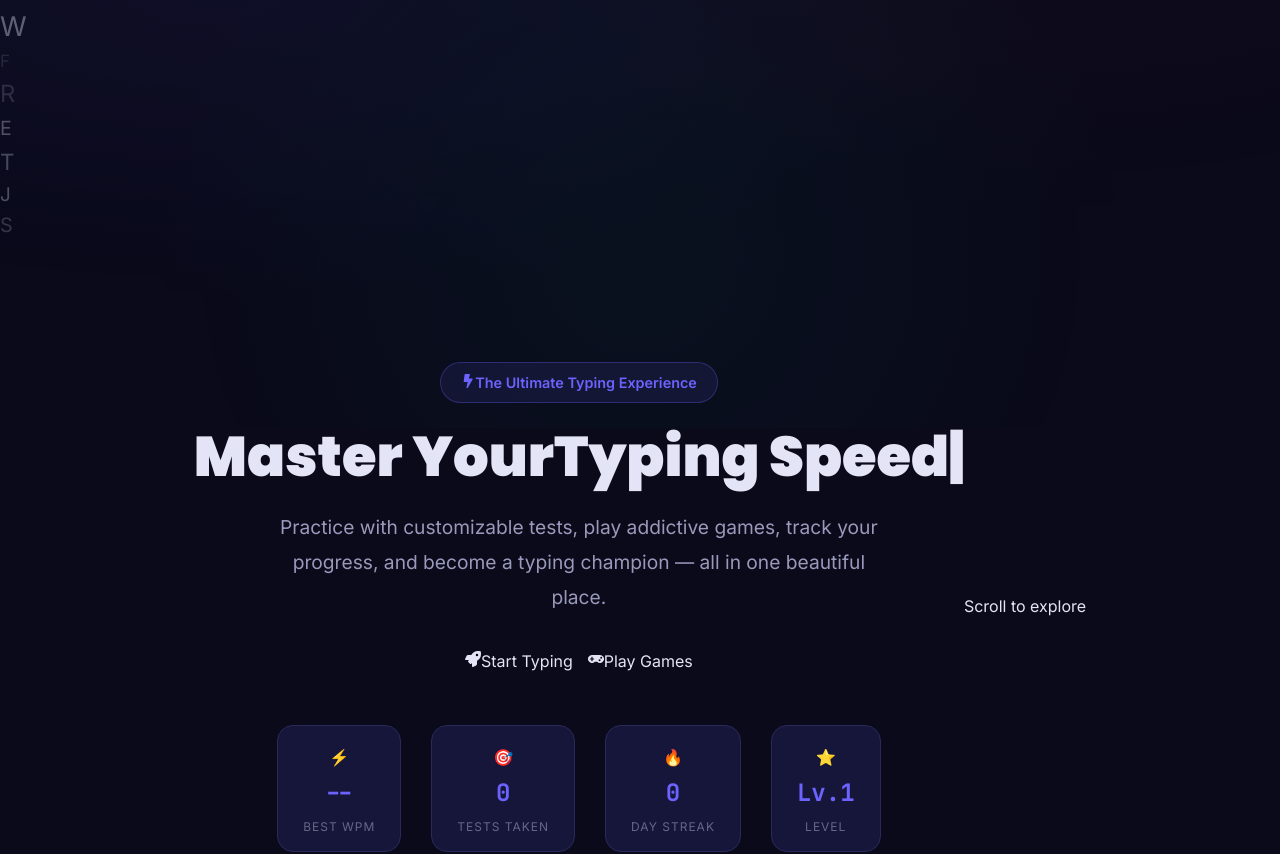
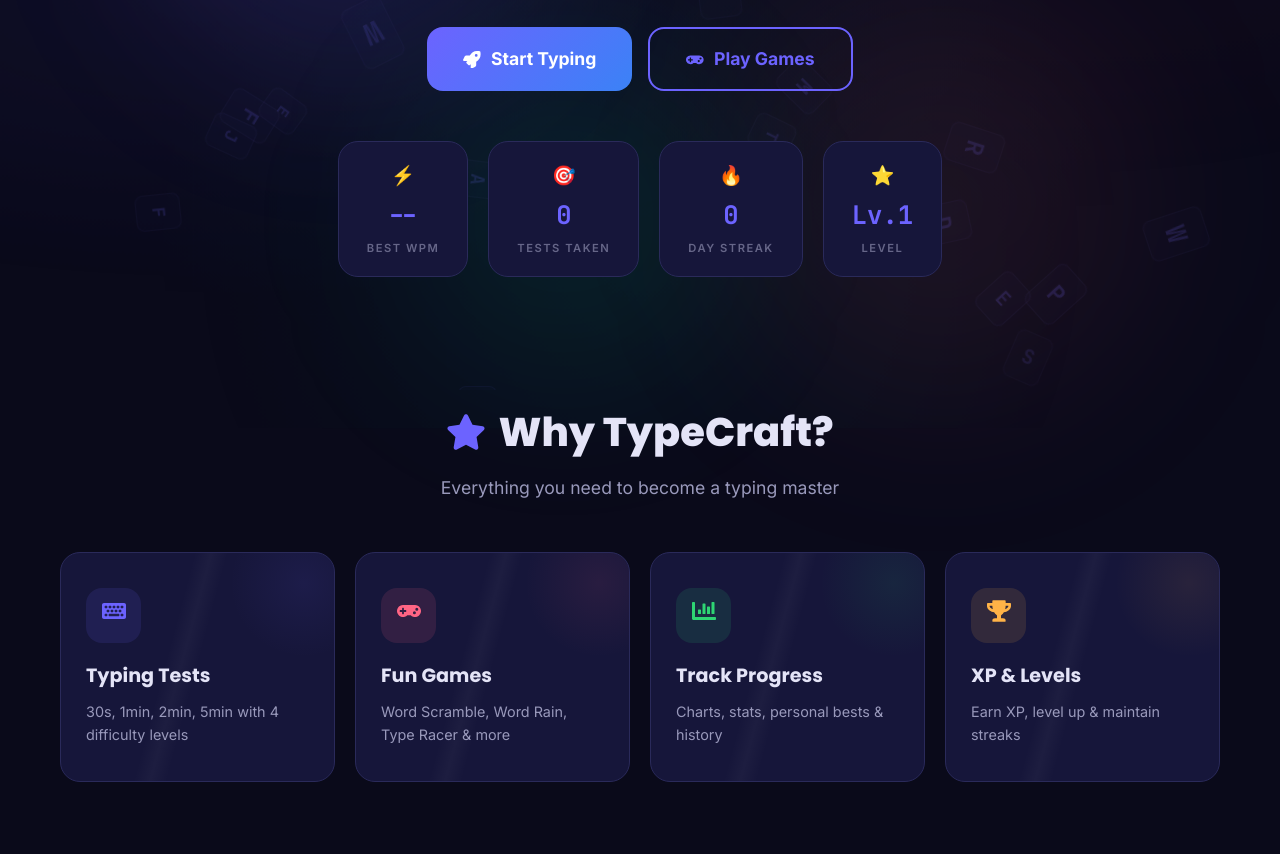
Before and after one commit to gomit32/typecraft, a React (Vite) app: page / in a window 1280 px wide. Shown: the part 410-1264 px from the top of the page. Built offline with nearby package versions, Linux system fonts and the light colour scheme.

Commit message:
Enhance Home page with animations and style updates
Added floating keys and glowing orbs animations to enhance visual effects. Updated hero section styles and improved responsiveness for various screen sizes.

```diff
--- a/src/pages/Home.css
+++ b/src/pages/Home.css
@@ -1,10 +1,98 @@
 .home {
   position: relative;
+  overflow: hidden;
 }
 
+/* ===== FLOATING KEYS ===== */
+.floating-keys-container {
+  position: fixed;
+  inset: 0;
+  pointer-events: none;
+  z-index: 0;
+  overflow: hidden;
+}
+
+.floating-key {
+  position: absolute;
+  bottom: -50px;
+  font-family: var(--font-mono);
+  font-weight: 700;
+  color: var(--accent-primary);
+  opacity: 0.15;
+  animation: floatUp linear forwards;
+  pointer-events: none;
+  padding: 8px 12px;
+  border: 1px solid rgba(108, 99, 255, 0.2);
+  border-radius: 8px;
+  background: rgba(108, 99, 255, 0.05);
+}
+
+@keyframes floatUp {
+  0% { transform: translateY(0) rotate(0deg); opacity: 0; }
+  10% { opacity: 0.2; }
+  90% { opacity: 0.1; }
+  100% { transform: translateY(-110vh) rotate(360deg); opacity: 0; }
+}
+
+/* ===== GLOWING ORBS ===== */
+.orb {
+  position: fixed;
+  border-radius: 50%;
+  filter: blur(80px);
+  pointer-events: none;
+  z-index: 0;
+}
+
+.orb-1 {
+  width: 400px;
+  height: 400px;
+  background: rgba(108, 99, 255, 0.12);
+  top: 10%;
+  left: 10%;
+  animation: orbFloat1 12s ease-in-out infinite;
+}
+
+.orb-2 {
+  width: 350px;
+  height: 350px;
+  background: rgba(255, 101, 132, 0.08);
+  top: 50%;
+  right: 10%;
+  animation: orbFloat2 15s ease-in-out infinite;
+}
+
+.orb-3 {
+  width: 300px;
+  height: 300px;
+  background: rgba(0, 212, 170, 0.08);
+  bottom: 10%;
+  left: 30%;
+  animation: orbFloat3 18s ease-in-out infinite;
+}
+
+@keyframes orbFloat1 {
+  0%, 100% { transform: translate(0, 0) scale(1); }
+  33% { transform: translate(50px, -30px) scale(1.1); }
+  66% { transform: translate(-30px, 50px) scale(0.9); }
+}
+
+@keyframes orbFloat2 {
+  0%, 100% { transform: translate(0, 0) scale(1); }
+  33% { transform: translate(-40px, 40px) scale(1.15); }
+  66% { transform: translate(60px, -20px) scale(0.85); }
+}
+
+@keyframes orbFloat3 {
+  0%, 100% { transform: translate(0, 0) scale(1); }
+  33% { transform: translate(30px, 60px) scale(1.05); }
+  66% { transform: translate(-50px, -30px) scale(0.95); }
+}
+
+/* ===== HERO ===== */
 .hero {
   min-height: calc(100vh - 70px);
   display: flex;
+  flex-direction: column;
   align-items: center;
   justify-content: center;
   text-align: center;
@@ -14,35 +102,69 @@
 }
 
 .hero-content {
-  max-width: 800px;
+  max-width: 850px;
+  transform: translate(var(--mx, 0), var(--my, 0));
+  transition: transform 0.3s ease;
 }
 
 .hero-badge {
-  display: inline-block;
-  padding: 8px 20px;
+  display: inline-flex;
+  align-items: center;
+  gap: 8px;
+  padding: 10px 24px;
   background: rgba(108, 99, 255, 0.1);
-  border: 1px solid rgba(108, 99, 255, 0.3);
-  border-radius: 24px;
-  color: #6c63ff;
+  border: 1px solid rgba(108, 99, 255, 0.25);
+  border-radius: 50px;
+  color: var(--accent-primary);
   font-size: 0.9rem;
   font-weight: 600;
-  margin-bottom: 20px;
+  margin-bottom: 25px;
+  animation: fadeInDown 0.6s ease both;
+}
+
+.badge-icon {
+  animation: pulse 2s ease infinite;
 }
 
 .hero-title {
-  font-family: 'Poppins', sans-serif;
-  font-size: 3.5rem;
+  font-family: var(--font-display);
+  font-size: 4.5rem;
   font-weight: 900;
-  line-height: 1.2;
+  line-height: 1.15;
   color: var(--text-primary);
   margin-bottom: 20px;
 }
 
-.hero-highlight {
-  background: linear-gradient(135deg, #6c63ff, #3b82f6);
+.title-line {
+  display: block;
+}
+
+.title-highlight {
+  display: block;
+  position: relative;
+}
+
+.gradient-text {
+  background: linear-gradient(135deg, #6c63ff, #3b82f6, #6c63ff);
+  background-size: 200% 200%;
   -webkit-background-clip: text;
   -webkit-text-fill-color: transparent;
   background-clip: text;
+  animation: gradientShift 4s ease infinite;
+}
+
+@keyframes gradientShift {
+  0%, 100% { background-position: 0% 50%; }
+  50% { background-position: 100% 50%; }
+}
+
+.title-cursor {
+  display: inline-block;
+  color: var(--accent-primary);
+  -webkit-text-fill-color: var(--accent-primary);
+  animation: blink 1s step-end infinite;
+  margin-left: 4px;
+  font-weight: 300;
 }
 
 .hero-subtitle {
@@ -55,66 +177,201 @@
   margin-right: auto;
 }
 
+/* Hero Buttons */
 .hero-actions {
   display: flex;
-  gap: 15px;
+  gap: 16px;
   justify-content: center;
   flex-wrap: wrap;
   margin-bottom: 50px;
 }
 
-.hero-btn {
+.hero-btn-primary {
+  position: relative;
   display: inline-flex;
   align-items: center;
-  gap: 8px;
-  padding: 14px 32px;
-  font-size: 1.05rem;
+  gap: 10px;
+  padding: 16px 36px;
+  background: var(--gradient-primary);
+  color: white;
+  border-radius: 16px;
+  font-size: 1.1rem;
+  font-weight: 700;
+  transition: all 0.3s ease;
+  overflow: hidden;
+  text-decoration: none;
 }
 
+.hero-btn-primary:hover {
+  transform: translateY(-3px);
+  box-shadow: 0 10px 40px rgba(108, 99, 255, 0.4);
+}
+
+.btn-glow {
+  position: absolute;
+  inset: 0;
+  background: linear-gradient(45deg, transparent, rgba(255,255,255,0.15), transparent);
+  transform: translateX(-100%);
+  transition: transform 0.5s ease;
+}
+
+.hero-btn-primary:hover .btn-glow {
+  transform: translateX(100%);
+}
+
+.hero-btn-secondary {
+  display: inline-flex;
+  align-items: center;
+  gap: 10px;
+  padding: 16px 36px;
+  background: transparent;
+  color: var(--accent-primary);
+  border: 2px solid var(--accent-primary);
+  border-radius: 16px;
+  font-size: 1.1rem;
+  font-weight: 700;
+  transition: all 0.3s ease;
+  text-decoration: none;
+}
+
+.hero-btn-secondary:hover {
+  background: var(--accent-primary);
+  color: white;
+  transform: translateY(-3px);
+  box-shadow: 0 10px 40px rgba(108, 99, 255, 0.3);
+}
+
+/* Hero Stats */
 .hero-stats {
   display: flex;
   justify-content: center;
-  gap: 30px;
+  gap: 20px;
   flex-wrap: wrap;
 }
 
 .hero-stat {
+  position: relative;
   display: flex;
   flex-direction: column;
   align-items: center;
   gap: 4px;
-  padding: 15px 25px;
+  padding: 18px 28px;
   background: var(--bg-card);
   border: 1px solid var(--border-color);
-  border-radius: 16px;
-  min-width: 100px;
+  border-radius: 20px;
+  min-width: 110px;
   transition: all 0.3s ease;
+  overflow: hidden;
 }
 
 .hero-stat:hover {
-  border-color: #6c63ff;
-  transform: translateY(-3px);
-  box-shadow: 0 0 20px rgba(108, 99, 255, 0.3);
+  border-color: var(--accent-primary);
+  transform: translateY(-5px);
+  box-shadow: 0 10px 30px rgba(108, 99, 255, 0.2);
 }
 
+.stat-glow {
+  position: absolute;
+  top: -50%;
+  left: -50%;
+  width: 200%;
+  height: 200%;
+  background: radial-gradient(circle, rgba(108, 99, 255, 0.05) 0%, transparent 60%);
+  opacity: 0;
+  transition: opacity 0.3s ease;
+}
+
+.hero-stat:hover .stat-glow { opacity: 1; }
+
+.hs-icon { font-size: 1.2rem; }
+
 .hs-value {
-  font-family: 'JetBrains Mono', monospace;
-  font-size: 1.5rem;
+  font-family: var(--font-mono);
+  font-size: 1.6rem;
   font-weight: 800;
-  color: #6c63ff;
+  color: var(--accent-primary);
+  position: relative;
+  z-index: 1;
 }
 
 .hs-label {
+  font-size: 0.7rem;
+  color: var(--text-muted);
+  text-transform: uppercase;
+  letter-spacing: 1.5px;
+  font-weight: 600;
+  position: relative;
+  z-index: 1;
+}
+
+/* Scroll Indicator */
+.scroll-indicator {
+  position: absolute;
+  bottom: 30px;
+  display: flex;
+  flex-direction: column;
+  align-items: center;
+  gap: 8px;
+  animation: fadeIn 1s ease 1s both;
+}
+
+.scroll-indicator span {
   font-size: 0.75rem;
   color: var(--text-muted);
+  letter-spacing: 2px;
   text-transform: uppercase;
-  letter-spacing: 1px;
 }
 
+.scroll-mouse {
+  width: 24px;
+  height: 38px;
+  border: 2px solid var(--text-muted);
+  border-radius: 12px;
+  display: flex;
+  justify-content: center;
+  padding-top: 6px;
+}
+
+.scroll-dot {
+  width: 4px;
+  height: 8px;
+  background: var(--accent-primary);
+  border-radius: 2px;
+  animation: scrollBounce 2s ease infinite;
+}
+
+@keyframes scrollBounce {
+  0%, 100% { transform: translateY(0); opacity: 1; }
+  50% { transform: translateY(12px); opacity: 0.3; }
+}
+
+/* ===== FEATURES ===== */
 .features {
   padding: 80px 0;
   position: relative;
   z-index: 1;
+}
+
+.features-title {
+  font-family: var(--font-display);
+  font-size: 2.5rem;
+  font-weight: 800;
+  color: var(--text-primary);
+  text-align: center;
+  margin-bottom: 10px;
+  display: flex;
+  align-items: center;
+  justify-content: center;
+  gap: 12px;
+}
+
+.ft-icon { color: var(--accent-primary); }
+
+.features-subtitle {
+  text-align: center;
+  color: var(--text-secondary);
+  font-size: 1.1rem;
+  margin-bottom: 50px;
 }
 
 .features-grid {
@@ -124,29 +381,73 @@
 }
 
 .feature-card {
+  position: relative;
   background: var(--bg-card);
   border: 1px solid var(--border-color);
-  border-radius: 16px;
-  padding: 30px;
+  border-radius: 20px;
+  padding: 35px 25px;
   text-decoration: none;
-  transition: all 0.3s ease;
-  position: relative;
+  transition: all 0.4s ease;
   overflow: hidden;
+  animation: fadeInUp 0.6s ease both;
 }
 
 .feature-card:hover {
-  border-color: #6c63ff;
-  transform: translateY(-5px);
-  box-shadow: 0 0 20px rgba(108, 99, 255, 0.3);
+  border-color: var(--card-color);
+  transform: translateY(-8px);
+  box-shadow: 0 20px 50px rgba(0, 0, 0, 0.2), 0 0 30px color-mix(in srgb, var(--card-color) 15%, transparent);
+}
+
+.card-bg {
+  position: absolute;
+  top: 0;
+  right: 0;
+  width: 150px;
+  height: 150px;
+  background: radial-gradient(circle, color-mix(in srgb, var(--card-color) 8%, transparent) 0%, transparent 70%);
+  border-radius: 50%;
+  transform: translate(30%, -30%);
+  transition: all 0.4s ease;
+}
+
+.feature-card:hover .card-bg {
+  transform: translate(20%, -20%) scale(1.5);
+}
+
+.card-shine {
+  position: absolute;
+  inset: 0;
+  background: linear-gradient(105deg, transparent 40%, rgba(255,255,255,0.03) 45%, transparent 50%);
+  transition: all 0.5s ease;
+}
+
+.feature-card:hover .card-shine {
+  background: linear-gradient(105deg, transparent 30%, rgba(255,255,255,0.06) 45%, transparent 60%);
+}
+
+.feature-icon-wrap {
+  width: 55px;
+  height: 55px;
+  display: flex;
+  align-items: center;
+  justify-content: center;
+  background: color-mix(in srgb, var(--card-color) 12%, transparent);
+  border-radius: 16px;
+  margin-bottom: 18px;
+  transition: all 0.3s ease;
+}
+
+.feature-card:hover .feature-icon-wrap {
+  transform: scale(1.1) rotate(-5deg);
 }
 
 .feature-icon {
-  font-size: 2rem;
-  margin-bottom: 15px;
+  font-size: 1.5rem;
+  color: var(--card-color);
 }
 
-.feature-title {
-  font-family: 'Poppins', sans-serif;
+.feature-title-text {
+  font-family: var(--font-display);
   font-size: 1.2rem;
   font-weight: 700;
   color: var(--text-primary);
@@ -161,71 +462,105 @@
 
 .feature-arrow {
   position: absolute;
-  bottom: 20px;
-  right: 20px;
-  font-size: 1.2rem;
+  bottom: 25px;
+  right: 25px;
+  font-size: 1.4rem;
   color: var(--text-muted);
   transition: all 0.3s ease;
+  opacity: 0;
 }
 
 .feature-card:hover .feature-arrow {
-  color: #6c63ff;
+  opacity: 1;
+  color: var(--card-color);
   transform: translateX(5px);
 }
 
+/* ===== CTA ===== */
 .cta-section {
-  padding: 60px 0 80px;
+  padding: 40px 0 80px;
   position: relative;
   z-index: 1;
 }
 
 .cta-card {
+  position: relative;
   text-align: center;
-  padding: 50px 30px;
-  background: linear-gradient(135deg, rgba(108, 99, 255, 0.1), rgba(59, 130, 246, 0.1));
-  border: 1px solid rgba(108, 99, 255, 0.3);
+  padding: 60px 30px;
+  background: var(--bg-card);
+  border: 1px solid var(--border-color);
   border-radius: 24px;
+  overflow: hidden;
+}
+
+.cta-bg-effect {
+  position: absolute;
+  inset: 0;
+  background: linear-gradient(135deg, rgba(108, 99, 255, 0.08), rgba(255, 101, 132, 0.05));
+  z-index: 0;
 }
 
 .cta-card h2 {
-  font-family: 'Poppins', sans-serif;
-  font-size: 2rem;
+  font-family: var(--font-display);
+  font-size: 2.2rem;
   font-weight: 800;
   color: var(--text-primary);
   margin-bottom: 10px;
+  position: relative;
+  z-index: 1;
 }
 
 .cta-card p {
   color: var(--text-secondary);
   margin-bottom: 25px;
   font-size: 1.1rem;
+  position: relative;
+  z-index: 1;
 }
 
-.cta-card .btn-primary {
-  display: inline-flex;
-  align-items: center;
-  gap: 8px;
+.cta-card .hero-btn-primary {
+  position: relative;
+  z-index: 1;
 }
 
-@media (max-width: 768px) {
-  .hero-title {
-    font-size: 2.2rem;
+/* ===== ANIMATIONS ===== */
+.animate-fadeInDown { animation: fadeInDown 0.6s ease both; }
+.animate-fadeInUp { animation: fadeInUp 0.6s ease both; }
+.delay-200 { animation-delay: 0.2s; }
+.delay-300 { animation-delay: 0.3s; }
+.delay-400 { animation-delay: 0.4s; }
+
+@keyframes fadeInDown {
+  from { opacity: 0; transform: translateY(-20px); }
+  to { opacity: 1; transform: translateY(0); }
 }
 
-  .hero-subtitle {
-    font-size: 1rem;
+@keyframes fadeInUp {
+  from { opacity: 0; transform: translateY(20px); }
+  to { opacity: 1; transform: translateY(0); }
 }
 
-  .hero-stats {
-    gap: 15px;
+@keyframes fadeIn {
+  from { opacity: 0; }
+  to { opacity: 1; }
 }
 
-  .hero-stat {
-    padding: 12px 18px;
-    min-width: 80px;
+@keyframes blink {
+  50% { opacity: 0; }
 }
 
-  .hs-value {
-    font-size: 1.2rem;
+@keyframes pulse {
+  0%, 100% { transform: scale(1); }
+  50% { transform: scale(1.2); }
 }
+
+/* ===== RESPONSIVE ===== */
+@media (max-width: 768px) {
+  .hero-title { font-size: 2.8rem; }
+  .hero-subtitle { font-size: 1rem; }
+  .hero-stats { gap: 12px; }
+  .hero-stat { padding: 14px 18px; min-width: 90px; }
+  .hs-value { font-size: 1.3rem; }
+  .features-title { font-size: 1.8rem; }
+  .scroll-indicator { display: none; }
 }
```
Lines whose indentation alone changed are shown as unchanged.
